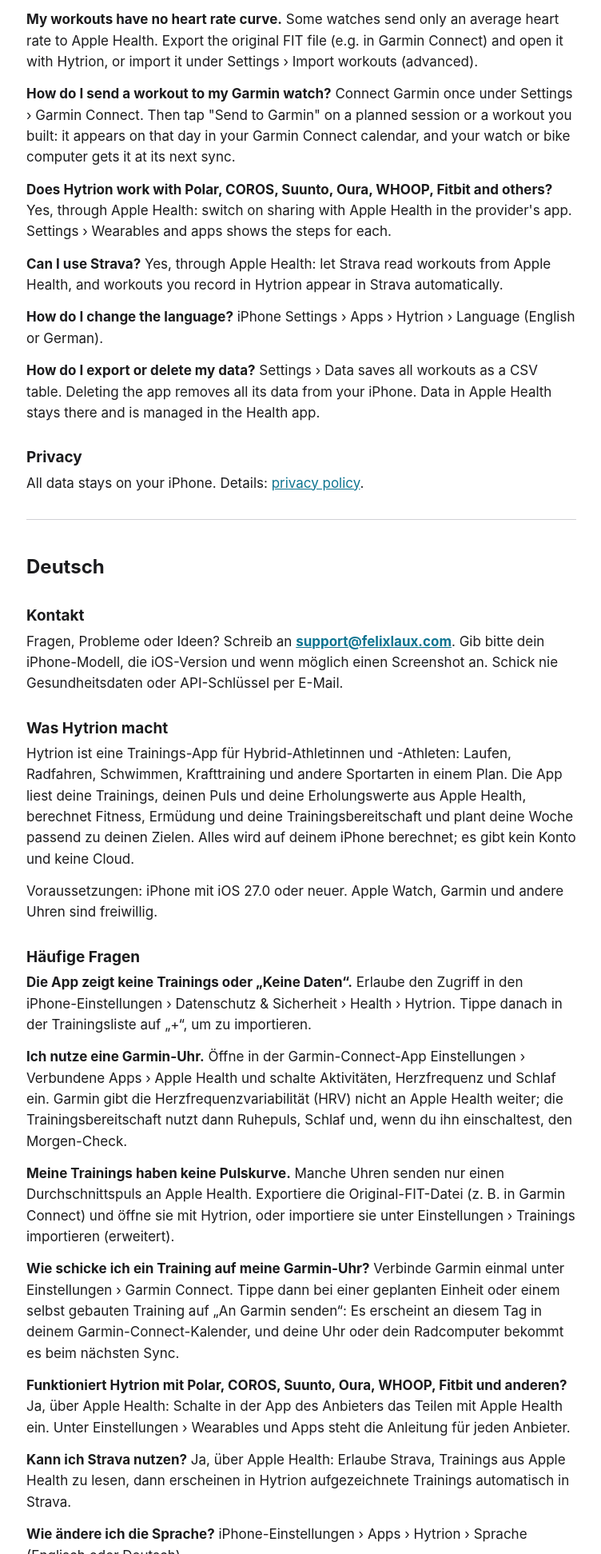
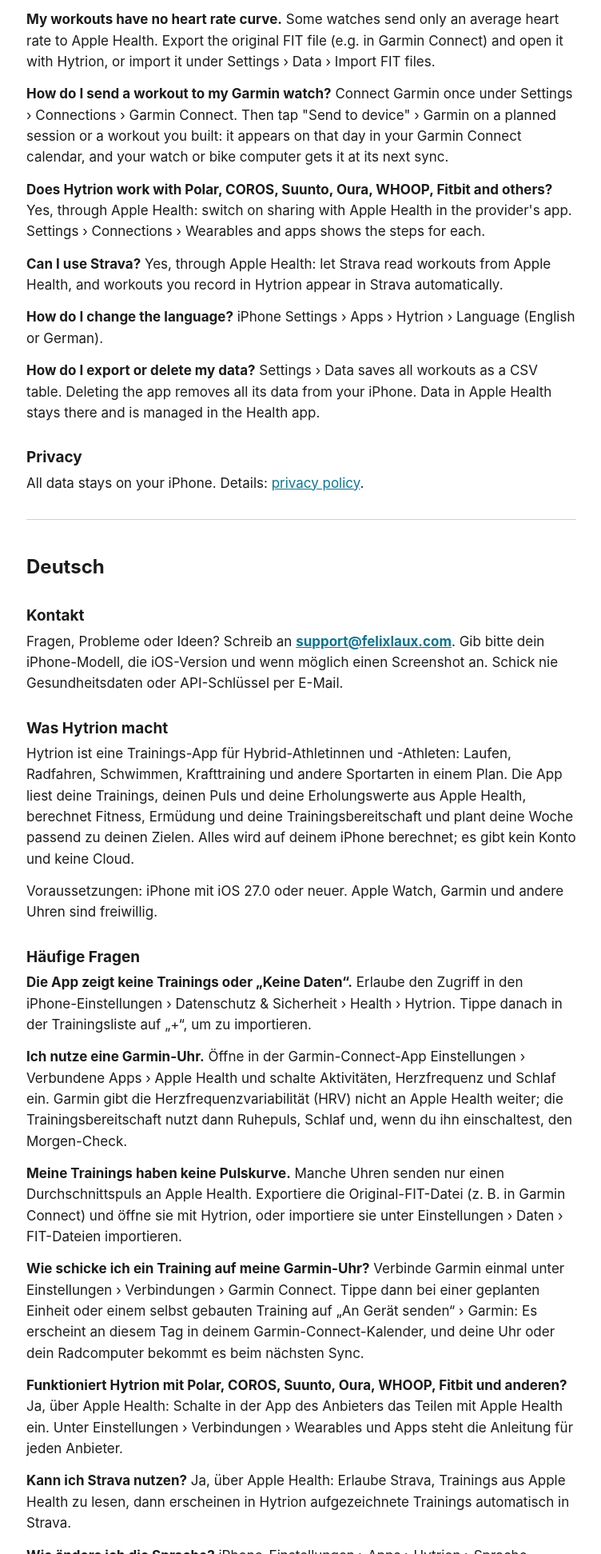
Before and after one commit to hybridperformancelabs/app-pages, a plain HTML site: page support/index.html in a window 1280 px wide. Shown: the part 857-2800 px from the top of the page at 80% size, without its empty margins (263-1015 px from the left). Drawn offline with Linux system fonts and the light colour scheme.

Commit message:
Update pages from bd68ea2

```diff
--- a/support/index.html
+++ b/support/index.html
@@ -39,9 +39,9 @@ hr { border: 0; border-top: 1px solid var(--line); margin: 32px 0; }
 <h3>Frequently asked questions</h3>
 <p><strong>The app shows no workouts or "No data".</strong> Allow access in iPhone Settings › Privacy &amp; Security › Health › Hytrion. Then tap "+" in the workout list to import.</p>
 <p><strong>I use a Garmin watch.</strong> In the Garmin Connect app, open Settings › Connected Apps › Apple Health and switch on workouts, heart rate and sleep. Garmin doesn't send heart rate variability (HRV) to Apple Health, so the training readiness then uses resting heart rate, sleep and, if you switch it on, the morning check-in.</p>
-<p><strong>My workouts have no heart rate curve.</strong> Some watches send only an average heart rate to Apple Health. Export the original FIT file (e.g. in Garmin Connect) and open it with Hytrion, or import it under Settings › Import workouts (advanced).</p>
-<p><strong>How do I send a workout to my Garmin watch?</strong> Connect Garmin once under Settings › Garmin Connect. Then tap "Send to Garmin" on a planned session or a workout you built: it appears on that day in your Garmin Connect calendar, and your watch or bike computer gets it at its next sync.</p>
-<p><strong>Does Hytrion work with Polar, COROS, Suunto, Oura, WHOOP, Fitbit and others?</strong> Yes, through Apple Health: switch on sharing with Apple Health in the provider's app. Settings › Wearables and apps shows the steps for each.</p>
+<p><strong>My workouts have no heart rate curve.</strong> Some watches send only an average heart rate to Apple Health. Export the original FIT file (e.g. in Garmin Connect) and open it with Hytrion, or import it under Settings › Data › Import FIT files.</p>
+<p><strong>How do I send a workout to my Garmin watch?</strong> Connect Garmin once under Settings › Connections › Garmin Connect. Then tap "Send to device" › Garmin on a planned session or a workout you built: it appears on that day in your Garmin Connect calendar, and your watch or bike computer gets it at its next sync.</p>
+<p><strong>Does Hytrion work with Polar, COROS, Suunto, Oura, WHOOP, Fitbit and others?</strong> Yes, through Apple Health: switch on sharing with Apple Health in the provider's app. Settings › Connections › Wearables and apps shows the steps for each.</p>
 <p><strong>Can I use Strava?</strong> Yes, through Apple Health: let Strava read workouts from Apple Health, and workouts you record in Hytrion appear in Strava automatically.</p>
 <p><strong>How do I change the language?</strong> iPhone Settings › Apps › Hytrion › Language (English or German).</p>
 <p><strong>How do I export or delete my data?</strong> Settings › Data saves all workouts as a CSV table. Deleting the app removes all its data from your iPhone. Data in Apple Health stays there and is managed in the Health app.</p>
@@ -58,9 +58,9 @@ hr { border: 0; border-top: 1px solid var(--line); margin: 32px 0; }
 <h3>Häufige Fragen</h3>
 <p><strong>Die App zeigt keine Trainings oder „Keine Daten“.</strong> Erlaube den Zugriff in den iPhone-Einstellungen › Datenschutz &amp; Sicherheit › Health › Hytrion. Tippe danach in der Trainingsliste auf „+“, um zu importieren.</p>
 <p><strong>Ich nutze eine Garmin-Uhr.</strong> Öffne in der Garmin-Connect-App Einstellungen › Verbundene Apps › Apple Health und schalte Aktivitäten, Herzfrequenz und Schlaf ein. Garmin gibt die Herzfrequenzvariabilität (HRV) nicht an Apple Health weiter; die Trainingsbereitschaft nutzt dann Ruhepuls, Schlaf und, wenn du ihn einschaltest, den Morgen-Check.</p>
-<p><strong>Meine Trainings haben keine Pulskurve.</strong> Manche Uhren senden nur einen Durchschnittspuls an Apple Health. Exportiere die Original-FIT-Datei (z. B. in Garmin Connect) und öffne sie mit Hytrion, oder importiere sie unter Einstellungen › Trainings importieren (erweitert).</p>
-<p><strong>Wie schicke ich ein Training auf meine Garmin-Uhr?</strong> Verbinde Garmin einmal unter Einstellungen › Garmin Connect. Tippe dann bei einer geplanten Einheit oder einem selbst gebauten Training auf „An Garmin senden“: Es erscheint an diesem Tag in deinem Garmin-Connect-Kalender, und deine Uhr oder dein Radcomputer bekommt es beim nächsten Sync.</p>
-<p><strong>Funktioniert Hytrion mit Polar, COROS, Suunto, Oura, WHOOP, Fitbit und anderen?</strong> Ja, über Apple Health: Schalte in der App des Anbieters das Teilen mit Apple Health ein. Unter Einstellungen › Wearables und Apps steht die Anleitung für jeden Anbieter.</p>
+<p><strong>Meine Trainings haben keine Pulskurve.</strong> Manche Uhren senden nur einen Durchschnittspuls an Apple Health. Exportiere die Original-FIT-Datei (z. B. in Garmin Connect) und öffne sie mit Hytrion, oder importiere sie unter Einstellungen › Daten › FIT-Dateien importieren.</p>
+<p><strong>Wie schicke ich ein Training auf meine Garmin-Uhr?</strong> Verbinde Garmin einmal unter Einstellungen › Verbindungen › Garmin Connect. Tippe dann bei einer geplanten Einheit oder einem selbst gebauten Training auf „An Gerät senden“ › Garmin: Es erscheint an diesem Tag in deinem Garmin-Connect-Kalender, und deine Uhr oder dein Radcomputer bekommt es beim nächsten Sync.</p>
+<p><strong>Funktioniert Hytrion mit Polar, COROS, Suunto, Oura, WHOOP, Fitbit und anderen?</strong> Ja, über Apple Health: Schalte in der App des Anbieters das Teilen mit Apple Health ein. Unter Einstellungen › Verbindungen › Wearables und Apps steht die Anleitung für jeden Anbieter.</p>
 <p><strong>Kann ich Strava nutzen?</strong> Ja, über Apple Health: Erlaube Strava, Trainings aus Apple Health zu lesen, dann erscheinen in Hytrion aufgezeichnete Trainings automatisch in Strava.</p>
 <p><strong>Wie ändere ich die Sprache?</strong> iPhone-Einstellungen › Apps › Hytrion › Sprache (Englisch oder Deutsch).</p>
 <p><strong>Wie exportiere oder lösche ich meine Daten?</strong> Einstellungen › Daten speichert alle Trainings als CSV-Tabelle. Wenn du die App löschst, werden alle ihre Daten auf deinem iPhone gelöscht. Daten in Apple Health bleiben dort und werden in der Health-App verwaltet.</p>
```
